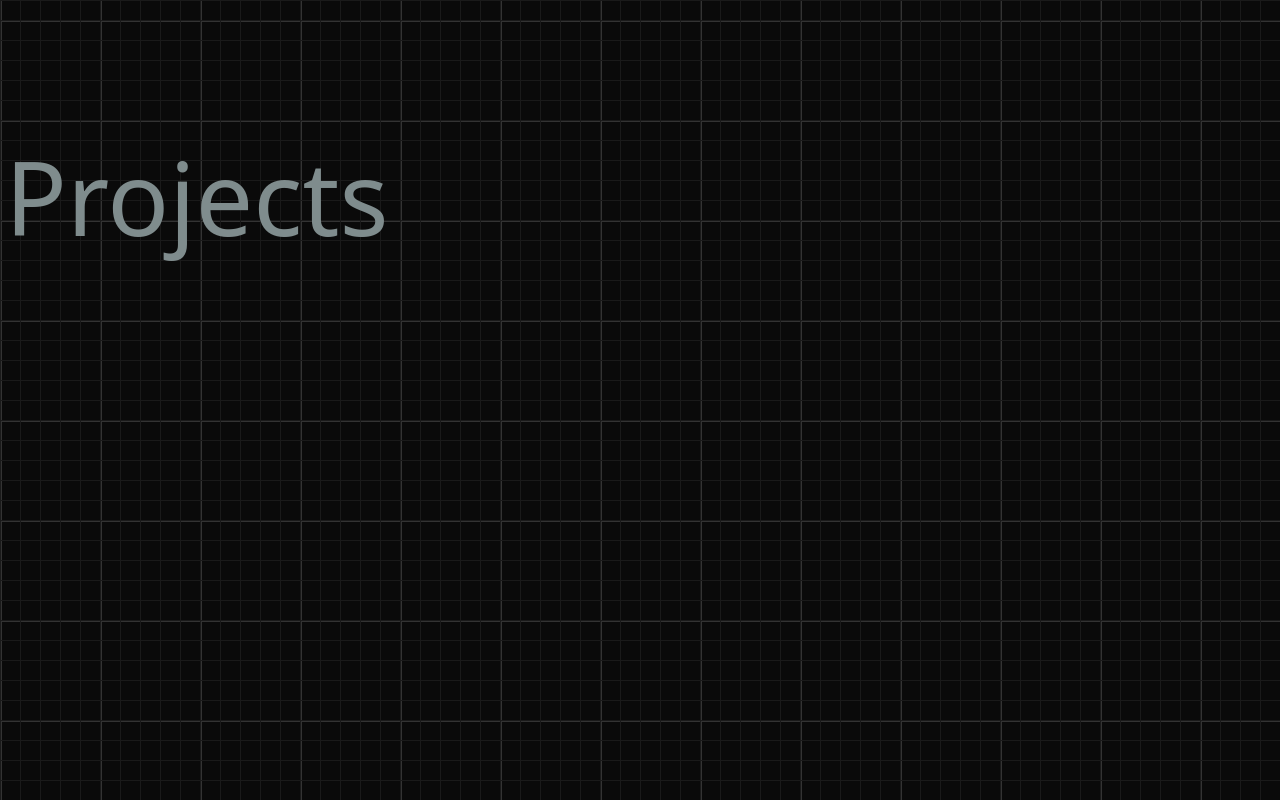
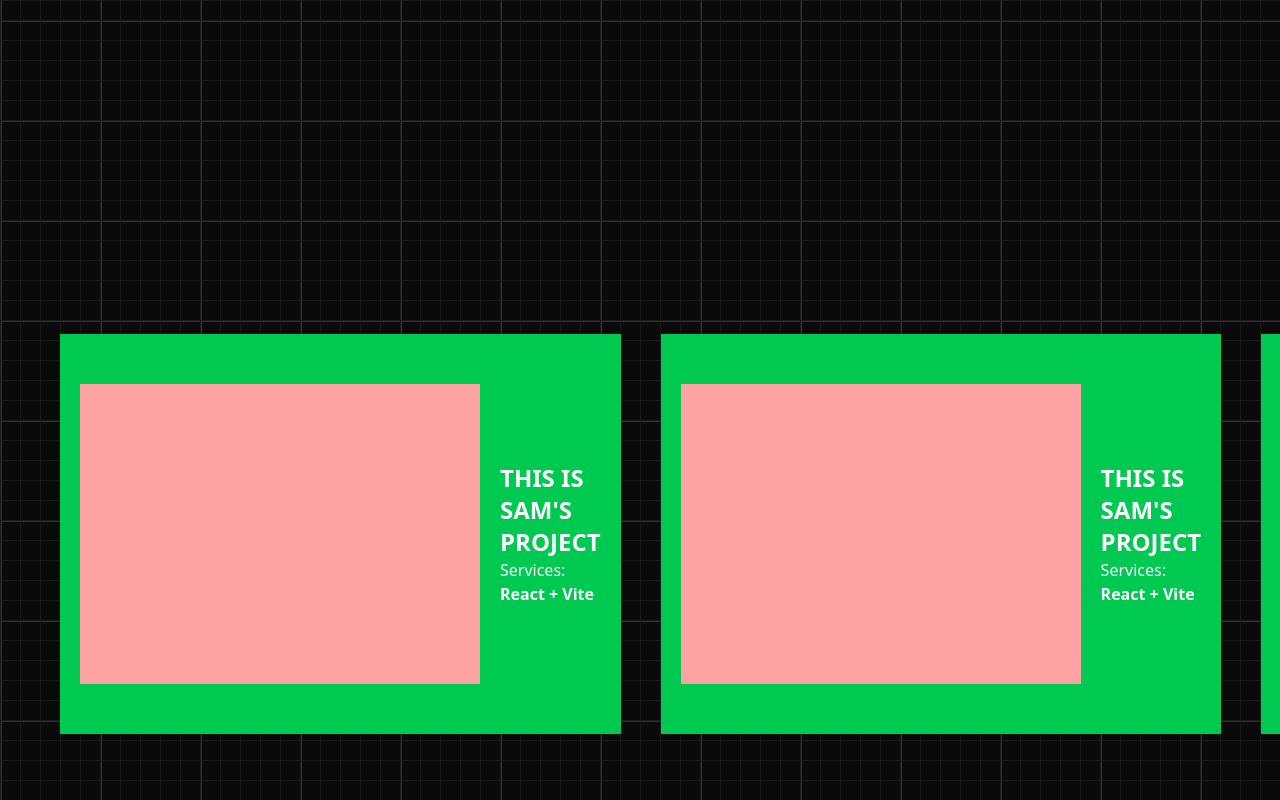
Before and after one commit to SamMegh/Portfolio-Web, a React (Vite) app: page / in a window 1280 px wide. Shown: the part 680-1480 px from the top of the page. Built offline with nearby package versions, Linux system fonts and the light colour scheme.

Commit message:
project name is animated

```diff
--- a/src/components/navbar.jsx
+++ b/src/components/navbar.jsx
@@ -30,7 +30,7 @@ export default function Navbar() {
         "header",
         { y: -500 },
         {
-          duration: 1.2,
+          duration: 0.5,
           y: 0,
         }
       )
@@ -38,7 +38,7 @@ export default function Navbar() {
         "header .logo",
         { y: -100 },
         {
-          duration: 0.5,
+          duration: 0.3,
           y: 0,
         }
       )
--- a/src/components/projecttab.jsx
+++ b/src/components/projecttab.jsx
@@ -1,24 +1,148 @@
 import gsap from "gsap";
 import { useEffect } from "react";
+import { ScrollTrigger } from "gsap/ScrollTrigger";
+
+gsap.registerPlugin(ScrollTrigger);
+const horiz = document.querySelector("#AllProjects");
 
 export default function ProjectTab() {
   useEffect(() => {
     gsap.timeline({ ease: "power1.easeInOut" }).fromTo(
-      ".pageBlock",
+      ".Project-name",
       { x: -500 },
       {
-        duration: 2.5,
+        duration: 3.5,
+        ease: "back.out(2)",
         x: 0,
-        scale: 1,
-        ease: "back.out(2)",
+        scrollTrigger: {
+          trigger: "#pageBlock",
+          scroller: "body",
+          scrub: 5,
+          end: "top 40%",
+        },
       }
     );
+    gsap.to("#AllProjects .project", {
+      transform: "translateX(-150%)",
+      scrollTrigger: {
+        trigger: "#AllProjects",
+        scroller: "body",
+        markers: true,
+        start: "top 0%",
+        end: "top -200%",
+        pin: true,
+        scrub: 2,
+      },
+    });
   }, []);
   return (
     <div>
-      <div id="AllContent">
-        <div className="pageBlock h-screen text-[var(--light)]">
-          <p className="Project-name relative text-[8vw] ml-[5px]">Projects</p>
+      <div className="AllContent">
+        <div id="pageBlock" className=" ml-10 text-[var(--light)]">
+          <p className="Project-name relative text-[8vw] ">Projects</p>
+        </div>
+        <div
+          id="AllProjects "
+          className="AllProjects h-screen m-15 flex flex-row gap-10"
+        >
+          <div className="p-5 project bg-green-500 w-full md:w-[700px] min-h-[250px] max-h-[50vh] flex flex-col md:flex-row items-center justify-center gap-5">
+            {/* Red Box */}
+            <div className="w-[90vw] h-[100vh]  md:w-[400px] md:h-[300px] bg-red-300 max-w-[500px]"></div>
+
+            {/* Text */}
+            <div className="flex-1 max-w-[500px] text-white">
+              <h3 className="title font-bold uppercase text-2xl">
+                this is sam's project
+              </h3>
+              <h5 className="font-normal">
+                Services: <span className="font-semibold">React + Vite</span>
+              </h5>
+            </div>
+          </div>
+          <div className="p-5 bg-green-500 project w-full md:w-[700px] min-h-[250px] max-h-[50vh] flex flex-col md:flex-row items-center justify-center gap-5">
+            {/* Red Box */}
+            <div className="w-[90vw] h-[100vh]  md:w-[400px] md:h-[300px] bg-red-300 max-w-[500px]"></div>
+
+            {/* Text */}
+            <div className="flex-1 max-w-[500px] text-white">
+              <h3 className="title font-bold uppercase text-2xl">
+                this is sam's project
+              </h3>
+              <h5 className="font-normal">
+                Services: <span className="font-semibold">React + Vite</span>
+              </h5>
+            </div>
+          </div>
+          <div className="p-5 bg-green-500 project w-full md:w-[700px] min-h-[250px] max-h-[50vh] flex flex-col md:flex-row items-center justify-center gap-5">
+            {/* Red Box */}
+            <div className="w-[90vw] h-[100vh]  md:w-[400px] md:h-[300px] bg-red-300 max-w-[500px]"></div>
+
+            {/* Text */}
+            <div className="flex-1 max-w-[500px] text-white">
+              <h3 className="title font-bold uppercase text-2xl">
+                this is sam's project
+              </h3>
+              <h5 className="font-normal">
+                Services: <span className="font-semibold">React + Vite</span>
+              </h5>
+            </div>
+          </div>
+          <div className="p-5 bg-green-500 project w-full md:w-[700px] min-h-[250px] max-h-[50vh] flex flex-col md:flex-row items-center justify-center gap-5">
+            {/* Red Box */}
+            <div className="w-[90vw] h-[100vh]  md:w-[400px] md:h-[300px] bg-red-300 max-w-[500px]"></div>
+
+            {/* Text */}
+            <div className="flex-1 max-w-[500px] text-white">
+              <h3 className="title font-bold uppercase text-2xl">
+                this is sam's project
+              </h3>
+              <h5 className="font-normal">
+                Services: <span className="font-semibold">React + Vite</span>
+              </h5>
+            </div>
+          </div>
+          <div className="p-5 bg-green-500 project w-full md:w-[700px] min-h-[250px] max-h-[50vh] flex flex-col md:flex-row items-center justify-center gap-5">
+            {/* Red Box */}
+            <div className="w-[90vw] h-[100vh]  md:w-[400px] md:h-[300px] bg-red-300 max-w-[500px]"></div>
+
+            {/* Text */}
+            <div className="flex-1 max-w-[500px] text-white">
+              <h3 className="title font-bold uppercase text-2xl">
+                this is sam's project
+              </h3>
+              <h5 className="font-normal">
+                Services: <span className="font-semibold">React + Vite</span>
+              </h5>
+            </div>
+          </div>
+          <div className="p-5 bg-green-500 project w-full md:w-[700px] min-h-[250px] max-h-[50vh] flex flex-col md:flex-row items-center justify-center gap-5">
+            {/* Red Box */}
+            <div className="w-[90vw] h-[100vh]  md:w-[400px] md:h-[300px] bg-red-300 max-w-[500px]"></div>
+
+            {/* Text */}
+            <div className="flex-1 max-w-[500px] text-white">
+              <h3 className="title font-bold uppercase text-2xl">
+                this is sam's project
+              </h3>
+              <h5 className="font-normal">
+                Services: <span className="font-semibold">React + Vite</span>
+              </h5>
+            </div>
+          </div>
+          <div className="p-5 bg-green-500 project w-full md:w-[700px] min-h-[250px] max-h-[50vh] flex flex-col md:flex-row items-center justify-center gap-5">
+            {/* Red Box */}
+            <div className="w-[90vw] h-[100vh]  md:w-[400px] md:h-[300px] bg-red-300 max-w-[500px]"></div>
+
+            {/* Text */}
+            <div className="flex-1 max-w-[500px] text-white">
+              <h3 className="title font-bold uppercase text-2xl">
+                this is sam's project
+              </h3>
+              <h5 className="font-normal">
+                Services: <span className="font-semibold">React + Vite</span>
+              </h5>
+            </div>
+          </div>
         </div>
       </div>
     </div>
--- a/src/components/topmostpage.jsx
+++ b/src/components/topmostpage.jsx
@@ -8,7 +8,7 @@ export default function TopMostPage() {
       .fromTo(
         ".content",
         { opacity: 0, scale: 1.5 }, // starting point
-        { opacity: 1, scale: 1, duration: 1, stagger: 0.2 }, // end state
+        { opacity: 1, scale: 1, duration: 1.6, stagger: 0.2 }, // end state
         "-=0.5"
       )
       .fromTo(
```
